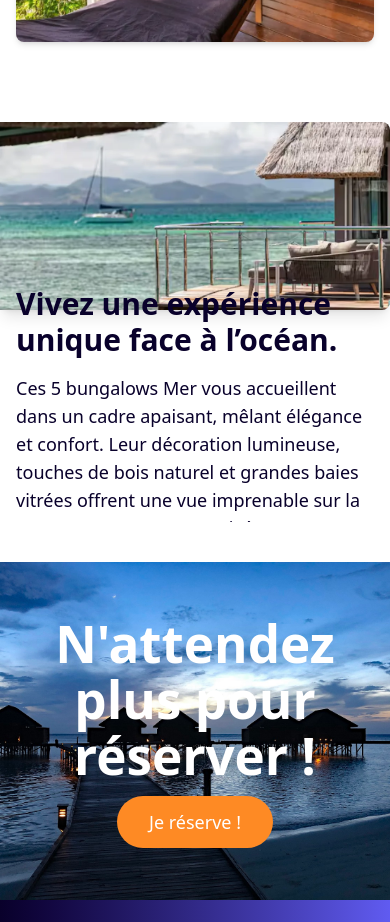
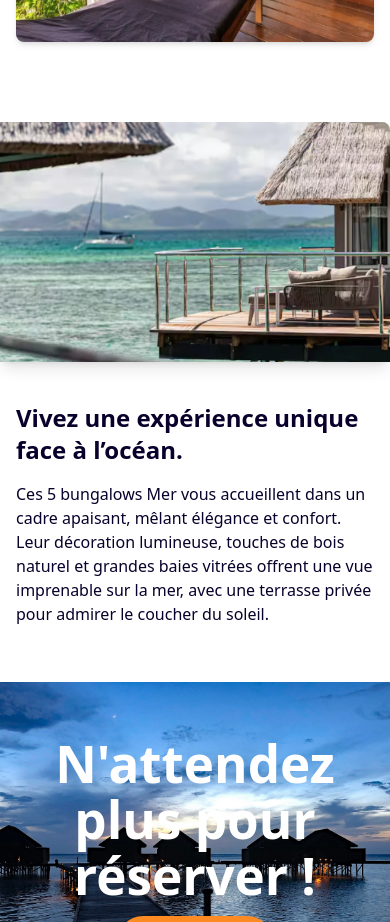
Before and after one commit to viti-cci-2024/gitepim-vue3-vti, a Vue app: page /chambre in a window 390 px wide. Shown: the part 2060-2982 px from the top of the page. Built offline with nearby package versions, Linux system fonts and the light colour scheme.

Commit message:
modif responsive element alternant chambre

```diff
--- a/src/views/Chambre.vue
+++ b/src/views/Chambre.vue
@@ -54,54 +54,70 @@
   </section>
 
 
-  <!------------------------- LES 2 CARDS ALTERNANTS ------------------------------>
+  <!-- SECTION ALTERNANTE AMÉLIORÉE -->
+<section class="w-full bg-white mt-10 mb-10 md:mt-20 md:mb-30">
+  <div class="relative overflow-hidden" @click="forceTransition">
+    <transition name="fade" mode="out-in">
+      <!-- Bungalow Mer -->
+      <div
+        v-if="showMer"
+        key="mer"
+        class="flex flex-col md:flex-row md:h-[400px] gap-6"
+      >
+        <!-- Image -->
+        <div
+          class="w-full md:w-1/2 h-60 md:h-full bg-cover bg-center rounded-tr-lg md:rounded-tr-none md:rounded-br-lg shadow-lg"
+          style="background-image: url('/chambre/Bungalow-Mer-01.webp')"
+        ></div>
 
-  <!-- Conteneur global sans scroll vertical, hauteur fixe -->
-  <section class="w-full bg-white mt-10 mb-10 md:mt-30 md:mb-40">
-    <div class="relative h-[400px] overflow-hidden" @click="forceTransition">
-      <transition name="fade" mode="out-in">
-        <!-- Section Bungalow Mer -->
-        <div v-if="showMer" key="mer" class="absolute inset-0 flex flex-col md:flex-row justify-around gap-6">
-          <!-- Image à gauche avec coins arrondis à droite -->
-          <div class="relative w-full md:w-1/2 h-full bg-cover bg-center rounded-tr-lg rounded-br-lg shadow-lg"
-            style="background-image: url('/chambre/Bungalow-Mer-01.webp')"></div>
-          <!-- Texte à droite -->
-          <div class="relative w-full md:w-1/2 h-full bg-cover bg-center">
-            <div class="absolute inset-0 flex flex-col justify-center p-4 md:p-6">
-              <h2 class="text-3xl font-bold">
+        <!-- Texte -->
+        <div class="w-full md:w-1/2 flex items-center">
+          <div class="p-4 md:p-6">
+            <h2 class="text-2xl md:text-3xl font-bold mb-4">
               Vivez une expérience unique face à l’océan.
             </h2>
-              <h4 class="mt-4 text-lg md:text-xl">
+            <p class="text-base md:text-xl">
               Ces 5 bungalows Mer vous accueillent dans un cadre apaisant, mêlant élégance et confort. Leur décoration
               lumineuse, touches de bois naturel et grandes baies vitrées offrent une vue imprenable sur la mer, avec
               une terrasse privée pour admirer le coucher du soleil.
-              </h4>
+            </p>
           </div>
         </div>
       </div>
 
-        <!-- Section Bungalow Jardin -->
-        <div v-else key="jardin" class="absolute inset-0 flex flex-col md:flex-row justify-around gap-6">
-          <!-- Texte à gauche -->
-          <div class="relative w-full md:w-1/2 h-full bg-cover bg-center">
-            <div class="absolute inset-0 flex flex-col justify-center p-4 md:p-6">
-              <h2 class="text-3xl font-bold">
+      <!-- Bungalow Jardin -->
+      <div
+        v-else
+        key="jardin"
+        class="flex flex-col-reverse md:flex-row md:h-[400px] gap-6"
+      >
+        <!-- Texte -->
+        <div class="w-full md:w-1/2 flex items-center">
+          <div class="p-4 md:p-6">
+            <h2 class="text-2xl md:text-3xl font-bold mb-4">
               Découvrez 10 bungalows jardin exceptionnels.
             </h2>
-              <h4 class="mt-4 text-lg md:text-xl">
+            <p class="text-base md:text-xl">
               Nichés au cœur d’un jardin luxuriant, ces 10 bungalows offrent un véritable havre de paix. Alliant
               charme naturel et confort moderne, chaque bungalow bénéficie d’un design soigné, d’un accès direct à des
               espaces verts fleuris et d’installations haut de gamme pour des instants inoubliables.
-              </h4>
+            </p>
           </div>
         </div>
-          <!-- Image à droite avec coins arrondis à gauche -->
-          <div class="relative w-full md:w-1/2 h-full bg-cover bg-center rounded-tl-lg rounded-bl-lg shadow-lg"
-            style="background-image: url('/chambre/Bungalow-Jardin-01.webp')"></div>
+
+        <!-- Image -->
+        <div
+          class="w-full md:w-1/2 h-60 md:h-full bg-cover bg-center rounded-tl-lg md:rounded-tl-none md:rounded-bl-lg shadow-lg"
+          style="background-image: url('/chambre/Bungalow-Jardin-01.webp')"
+        ></div>
       </div>
     </transition>
   </div>
 </section>
+
+
+
+
 
   <!------------------------- BANDEAU PRE-FOOTER ------------------------------>
 
```
Lines whose indentation alone changed are shown as unchanged.
